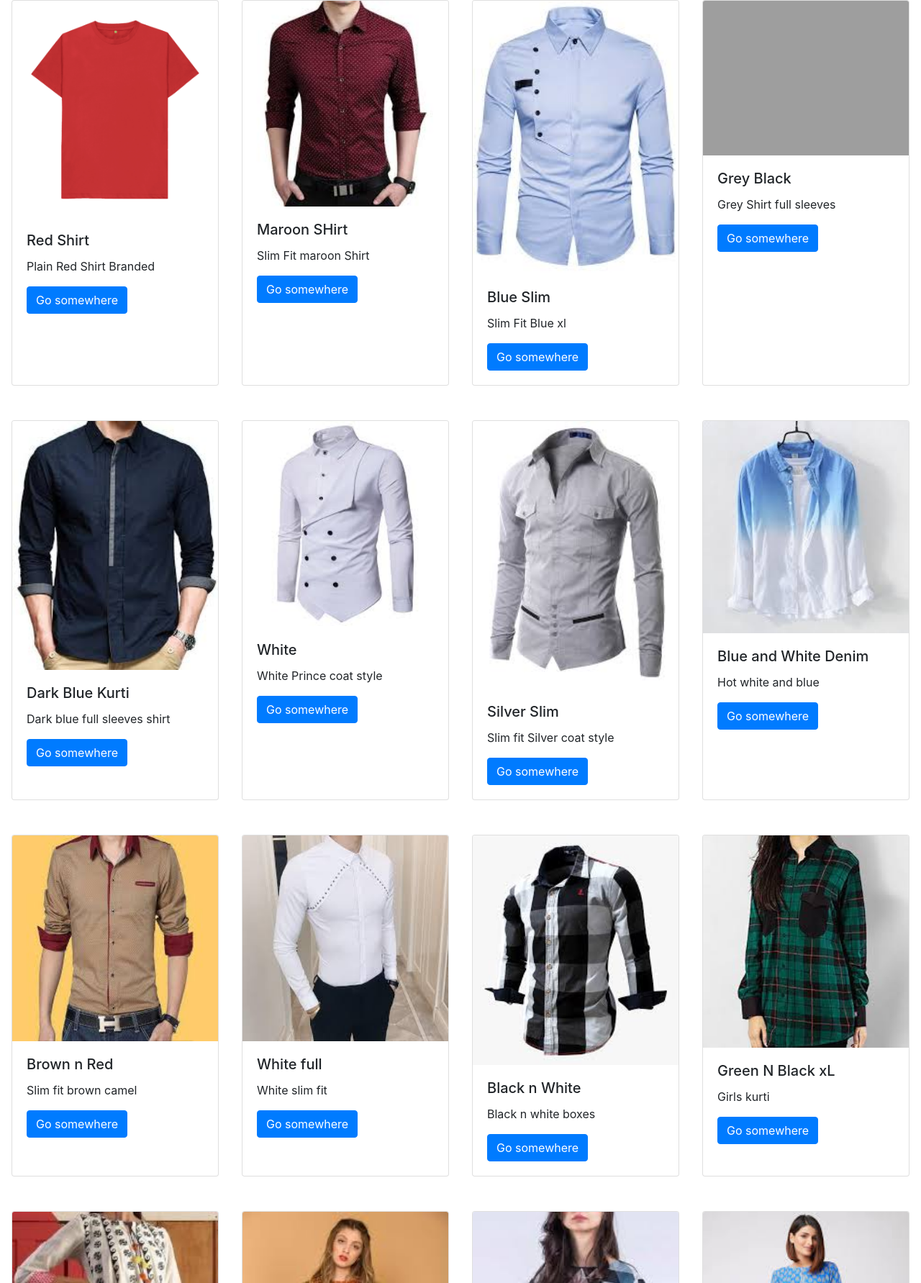
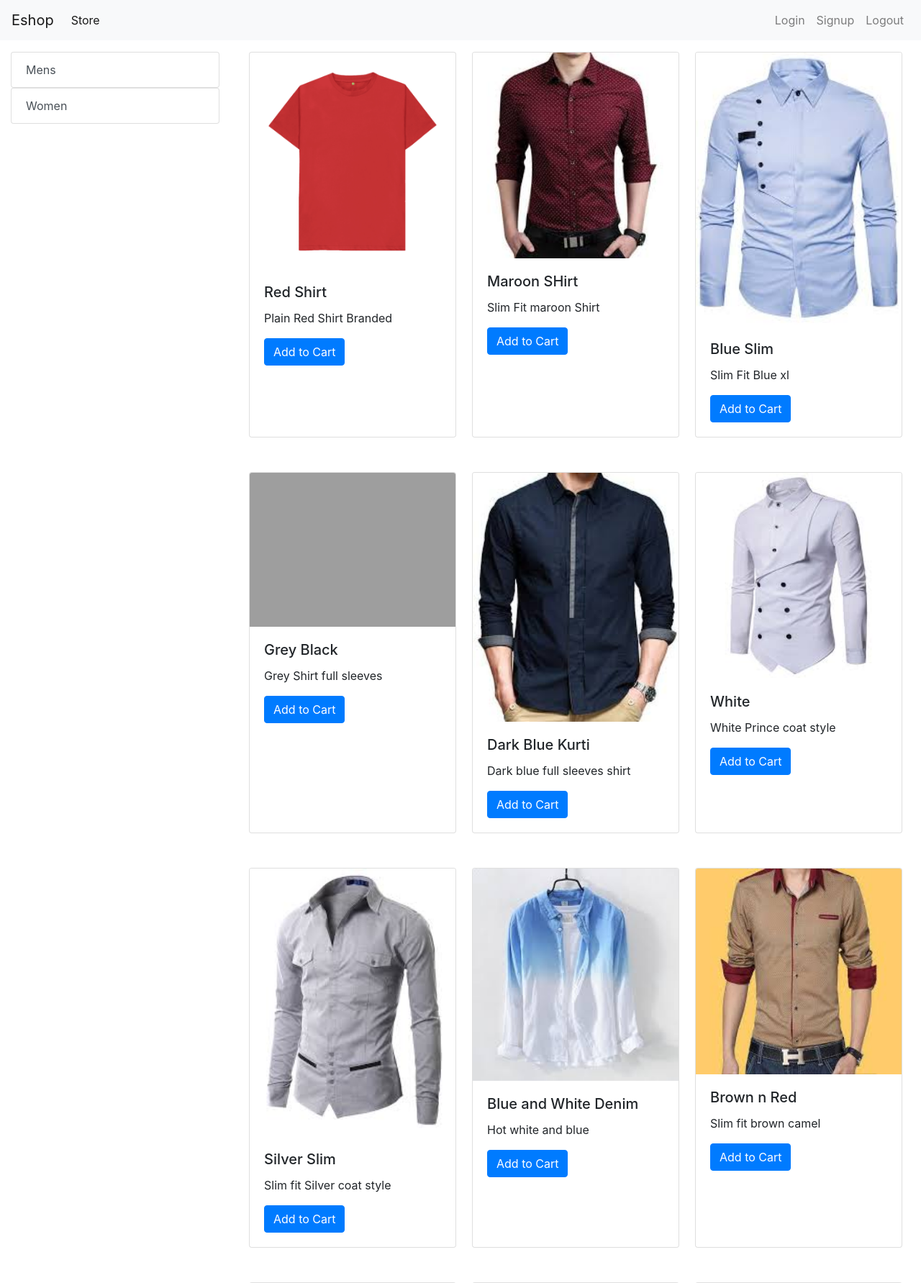
Before and after one commit to shaheerabbas/Ecommerce-Website, a Django app: page / in a window 1280 px wide. Shown: the top 1783 px of the page at 72% size. Run offline with Django 3.2, Linux system fonts and the light colour scheme; data comes from the database, SQL or seed files in the repository; some libraries are stand-ins or nearby versions; grey boxes are pictures that could not be loaded.

Commit message:
till side nav

```diff
--- a/Eshop/store/models.py
+++ b/Eshop/store/models.py
@@ -5,6 +5,10 @@ class Category(models.Model):
 
     def __str__(self):
         return self.name
+
+    @staticmethod
+    def get_all_categories():
+        return Category.objects.all()
 
 class Product(models.Model):
     name = models.CharField(max_length=50)
--- /dev/null
+++ b/Eshop/store/templates/base.html
@@ -0,0 +1,61 @@
+<!DOCTYPE html>
+<html lang="en">
+
+<head>
+  <meta charset="UTF-8">
+  <meta name="viewport" content="width=device-width, initial-scale=1.0">
+  <link rel="stylesheet" href="https://stackpath.bootstrapcdn.com/bootstrap/4.4.1/css/bootstrap.min.css"
+    integrity="sha384-Vkoo8x4CGsO3+Hhxv8T/Q5PaXtkKtu6ug5TOeNV6gBiFeWPGFN9MuhOf23Q9Ifjh" crossorigin="anonymous">
+  <script src="https://code.jquery.com/jquery-3.4.1.slim.min.js"
+    integrity="sha384-J6qa4849blE2+poT4WnyKhv5vZF5SrPo0iEjwBvKU7imGFAV0wwj1yYfoRSJoZ+n"
+    crossorigin="anonymous"></script>
+  <script src="https://cdn.jsdelivr.net/npm/popper.js@1.16.0/dist/umd/popper.min.js"
+    integrity="sha384-Q6E9RHvbIyZFJoft+2mJbHaEWldlvI9IOYy5n3zV9zzTtmI3UksdQRVvoxMfooAo"
+    crossorigin="anonymous"></script>
+  <script src="https://stackpath.bootstrapcdn.com/bootstrap/4.4.1/js/bootstrap.min.js"
+    integrity="sha384-wfSDF2E50Y2D1uUdj0O3uMBJnjuUD4Ih7YwaYd1iqfktj0Uod8GCExl3Og8ifwB6"
+    crossorigin="anonymous"></script>
+  <title>E-Commece</title>
+</head>
+
+<body>
+
+  <nav class="navbar navbar-expand-lg navbar-light bg-light">
+    <a class="navbar-brand" href="#">Eshop</a>
+    <button class="navbar-toggler" type="button" data-toggle="collapse" data-target="#navbarSupportedContent"
+      aria-controls="navbarSupportedContent" aria-expanded="false" aria-label="Toggle navigation">
+      <span class="navbar-toggler-icon"></span>
+    </button>
+
+    <div class="collapse navbar-collapse" id="navbarSupportedContent">
+      <ul class="navbar-nav mr-auto">
+        <li class="nav-item active">
+          <a class="nav-link" href="#">Store <span class="sr-only">(current)</span></a>
+        </li>
+      </ul>
+
+      <ul class="navbar-nav my-2 my-lg-0">
+
+        <li class="nav-item ">
+          <a class="nav-link" href="#">Login <span class="sr-only">(current)</span></a>
+        </li>
+        <li class="nav-item ">
+          <a class="nav-link" href="#">Signup <span class="sr-only">(current)</span></a>
+        </li>
+        <li class="nav-item ">
+          <a class="nav-link" href="#">Logout <span class="sr-only">(current)</span></a>
+        </li>
+
+      </ul>
+
+    </div>
+  </nav>
+
+  {% block content %}
+
+  {% endblock %}
+
+
+</body>
+
+</html>
--- a/Eshop/store/templates/index.html
+++ b/Eshop/store/templates/index.html
@@ -1,37 +1,34 @@
-<!DOCTYPE html>
-<html lang="en">
+{% extends 'base.html' %}
 
-<head>
-    <meta charset="UTF-8">
-    <meta name="viewport" content="width=device-width, initial-scale=1.0">
-    <link rel="stylesheet" href="https://stackpath.bootstrapcdn.com/bootstrap/4.4.1/css/bootstrap.min.css"
-        integrity="sha384-Vkoo8x4CGsO3+Hhxv8T/Q5PaXtkKtu6ug5TOeNV6gBiFeWPGFN9MuhOf23Q9Ifjh" crossorigin="anonymous">
-    <script src="https://code.jquery.com/jquery-3.4.1.slim.min.js"
-        integrity="sha384-J6qa4849blE2+poT4WnyKhv5vZF5SrPo0iEjwBvKU7imGFAV0wwj1yYfoRSJoZ+n"
-        crossorigin="anonymous"></script>
-    <script src="https://cdn.jsdelivr.net/npm/popper.js@1.16.0/dist/umd/popper.min.js"
-        integrity="sha384-Q6E9RHvbIyZFJoft+2mJbHaEWldlvI9IOYy5n3zV9zzTtmI3UksdQRVvoxMfooAo"
-        crossorigin="anonymous"></script>
-    <script src="https://stackpath.bootstrapcdn.com/bootstrap/4.4.1/js/bootstrap.min.js"
-        integrity="sha384-wfSDF2E50Y2D1uUdj0O3uMBJnjuUD4Ih7YwaYd1iqfktj0Uod8GCExl3Og8ifwB6"
-        crossorigin="anonymous"></script>
-    <title>E-Commece</title>
-</head>
+{% block content %}
 
-<body>
 <div class="row mx-auto">
+
+  <div class="col-3 mt-3">
+    {% for category in categories %}
+    <div class="list-group">
+      <a href="#" class="list-group-item list-group-item-action">{{category.name}}</a>
+    </div>
+    {% endfor %}
+  </div>
+
+  <div class="col-9">
+    <div class="row mx-auto mt-3">
       {% for product in products %}
       <div class="card mx-auto mb-5" style="width: 18rem;">
         <img src="{{product.image.url}}" class="card-img-top" alt="...">
         <div class="card-body">
           <h5 class="card-title">{{product.name}}</h5>
           <p class="card-text">{{product.description}}</p>
-                <a href="#" class="btn btn-primary">Go somewhere</a>
+          <a href="#" class="btn btn-primary">Add to Cart</a>
         </div>
       </div>
 
       {% endfor %}
     </div>
-</body>
 
-</html>
+  </div>
+</div>
+
+
+{% endblock %}
--- a/Eshop/store/views.py
+++ b/Eshop/store/views.py
@@ -1,8 +1,11 @@
 from django.shortcuts import render
 from django.http import HttpResponse
-from . models import Product
+from . models import Product, Category
 
 def index(request):
-    prds = Product.get_all_produts()
-
-    return render(request,"index.html", {'products': prds})
+    products = Product.get_all_produts()
+    categories = Category.get_all_categories()
+    data = {}
+    data['products'] = products
+    data['categories'] = categories
+    return render(request,"index.html", data)
```
Lines whose indentation alone changed are shown as unchanged.
